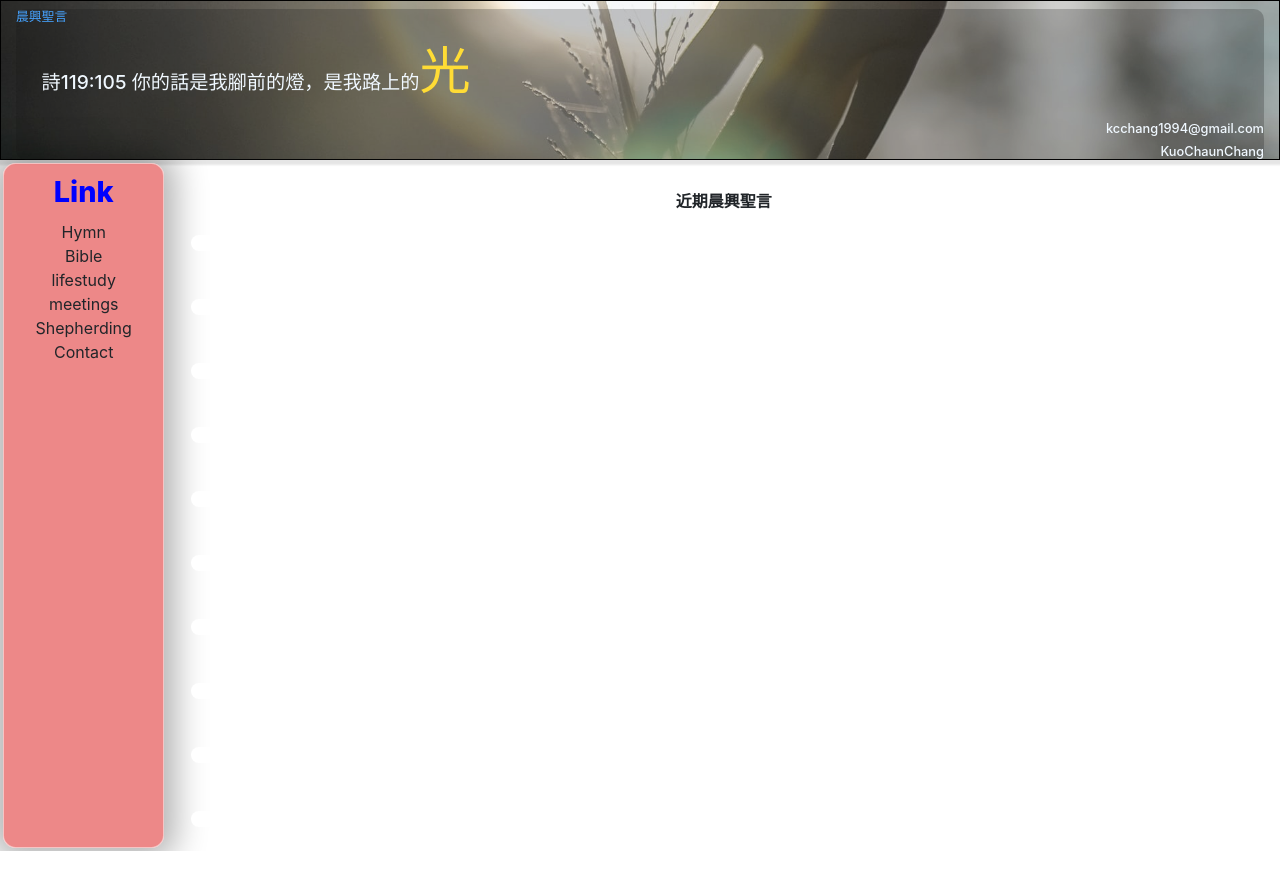
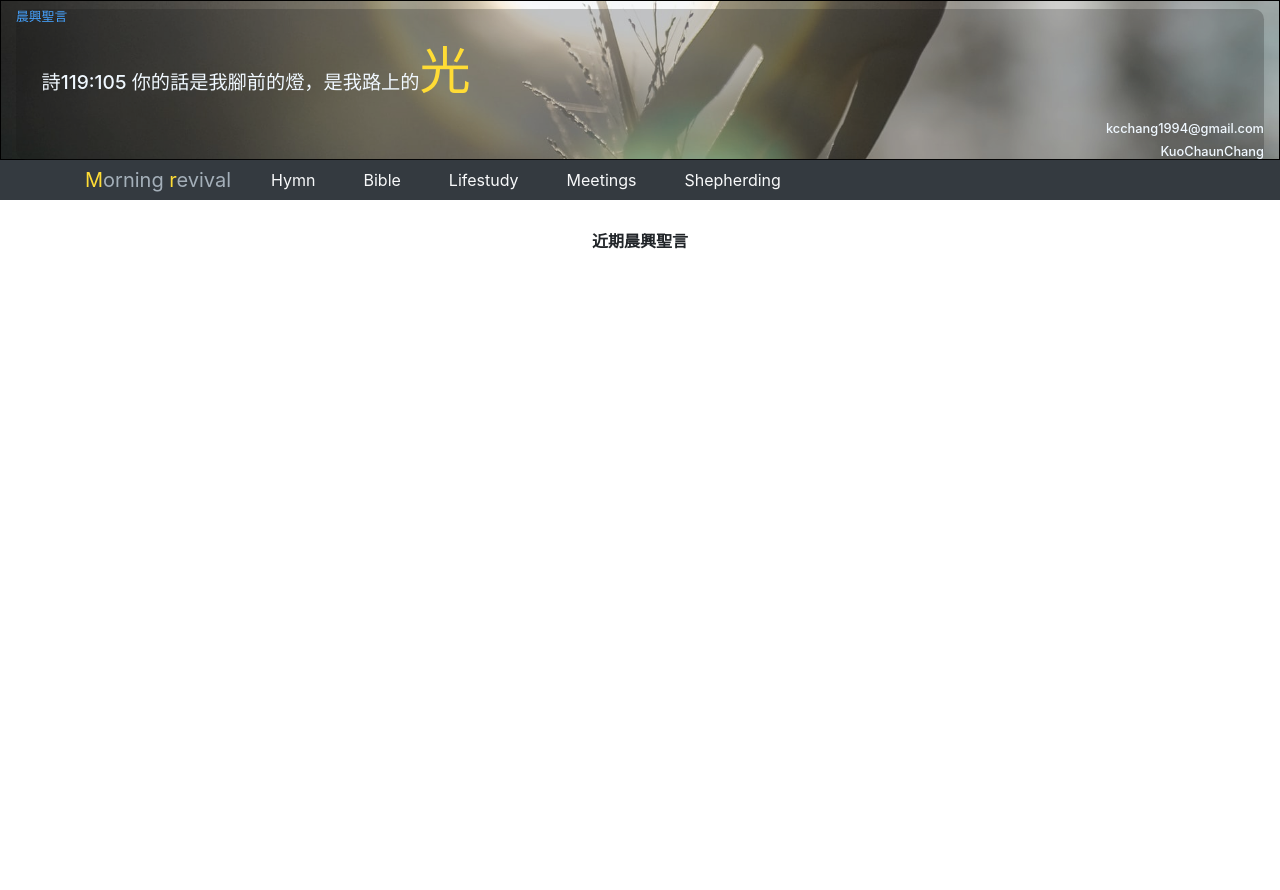
Before and after one commit to charliech17/morning_revival_updater, a plain HTML site: page mr_frontend/index.html in a window 1280 px wide. Before the commit the page ends 851 px from the top, so only its background shows below. Drawn offline with nearby package versions, Linux system fonts and the light colour scheme; no server answers.

Commit message:
change navbar responsive

```diff
--- a/mr_frontend/index.html
+++ b/mr_frontend/index.html
@@ -24,11 +24,11 @@
     </header>
 
 
-    <div class="content" style="display: flex; flex-wrap: wrap;">
-        <nav style="min-height: 1vh; flex: 1; background-color:  rgba(233, 107, 107, 0.8);
+    <!-- <div class="content" style="display: flex; flex-wrap: wrap;">
+        <nav style=" flex: 1; justify-content: flex-start; height: fit-content; background-color:  rgba(233, 107, 107, 0.8);
                     border-radius: .8rem; margin: .2rem; border: .1rem solid rgba(255,255,255,0.5); box-shadow: 0 0 32px 12px rgba(0,0,0,0.3);">
             <ul class="nav_ul" style="list-style: none; line-height: 1.5rem; margin: 0; padding: 0; margin-top: 1rem;">
-                <p style="text-align: center; font-size: 1.8rem; color: blue; font-weight: 800;">Link</p>
+                <p style="text-align: center; font-size: 1.3rem; color: blue; font-weight: 800;">Link </p>
                 <li><a href="https://www.hymnal.net/zh/home" >Hymn</a></li>
                 <li><a href="http://www.recoveryversion.com.tw/Style0A/026/bible_menu.php">Bible</a></li>
                 <li><a href="https://www.lsmchinese.org/lifestudy/">lifestudy</a></li>
@@ -36,13 +36,42 @@
                 <li><a href="http://www.citc.org.tw/shepherding_materials/collections_pdf.html">Shepherding</a></li>
                 <li><a href="#">Contact</a></li>
             </ul>
+        </nav> -->
+
+
+        <nav class="navbar navbar-expand-sm navbar-dark bg-dark p-0 sticky-top">
+            <div class="container">
+                <a class="navbar-brand p-0" href="#" style="color: rgb(164, 175, 185);"> <span style="color: #FFDC35;">M</span>orning <span style="color: #FFDC35;">r</span>evival</a>
+                <button class="navbar-toggler" data-toggle="collapse" data-target="#navbarNav">
+                    <span class="navbar-toggler-icon"></span>
+                </button>
+                <div class="collapse navbar-collapse p-0" id="navbarNav">
+                    <ul class="navbar-nav">
+                        <li class="nav-item">
+                            <a class="nav-link text-light mx-3" href="https://www.hymnal.net/zh/home">Hymn</a>
+                        </li>
+                        <li class="nav-item">
+                            <a class="nav-link text-light mx-3" href="http://www.recoveryversion.com.tw/Style0A/026/bible_menu.php">Bible</a>
+                        </li>
+                        <li class="nav-item">
+                            <a class="nav-link text-light mx-3" href="https://www.lsmchinese.org/lifestudy">Lifestudy</a>
+                        </li>
+                        <li class="nav-item">
+                            <a class="nav-link text-light mx-3" href="https://snippetinfo.net/km/15">Meetings</a>
+                        </li>
+                        <li class="nav-item ">
+                            <a class="nav-link text-light mx-3" href="http://www.citc.org.tw/shepherding_materials/collections_pdf.html">Shepherding</a>
+                        </li>
+                    </ul>
+                </div>
+            </div>
         </nav>
 
 
         <div class="all_article"
              style="flex: 7; margin-top: 1rem; display: flex; flex-direction: column; flex-wrap: wrap;">
 
-            <h3 style="text-align: center; font-weight: 800; font-size: 1rem; margin-top: 1rem;"> 近期晨興聖言</h3>
+            <h3 style="text-align: center; font-weight: 800; font-size: 1rem; margin-top: 1rem;">近期晨興聖言</h3>
 
              <article class="art_1" >
 
@@ -91,6 +120,7 @@
 
 
     <script src="js/allMessage.js" type="module"></script>
-
+    <script src="https://stackpath.bootstrapcdn.com/bootstrap/4.1.1/js/bootstrap.min.js" integrity="sha384-smHYKdLADwkXOn1EmN1qk/HfnUcbVRZyYmZ4qpPea6sjB/pTJ0euyQp0Mk8ck+5T"
+        crossorigin="anonymous"></script>
 </body>
 </html>
--- a/mr_frontend/style.css
+++ b/mr_frontend/style.css
@@ -22,16 +22,6 @@ header{
 header>*{
     margin: 0;
     color: aliceblue;
-}
-
-
-nav .nav_ul li{
-    text-align: center;
-}
-
-nav .nav_ul li a{
-    text-decoration: inherit ;
-    color: inherit;
 }
 
 .all_article > *{
@@ -93,10 +83,6 @@ nav .nav_ul li a{
         display: block;
     }
 
-    .content nav{
-        display: none;
-    }
-
     .all_article > *{
         font-size: 1rem;
         margin: 5px;
@@ -116,10 +102,6 @@ nav .nav_ul li a{
         background-color: rgba(24, 21, 21, 0.486);
     }
 
-    .content nav{
-        display: none;
-    }
-
     .all_article > *{
         font-size: 1rem;
         margin: 2px;
@@ -137,11 +119,6 @@ nav .nav_ul li a{
         border-radius: .8vw;
     }
 
-    .content nav{
-        display: block;
-        flex: 1;
-    }
-
     .all_article > *{
         font-size: 1.5rem;
         margin: 1.5px;
```
